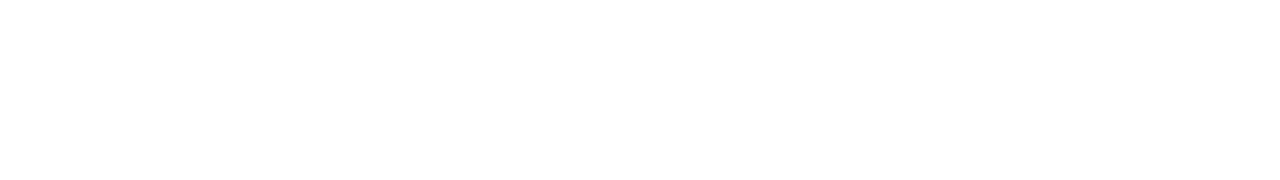
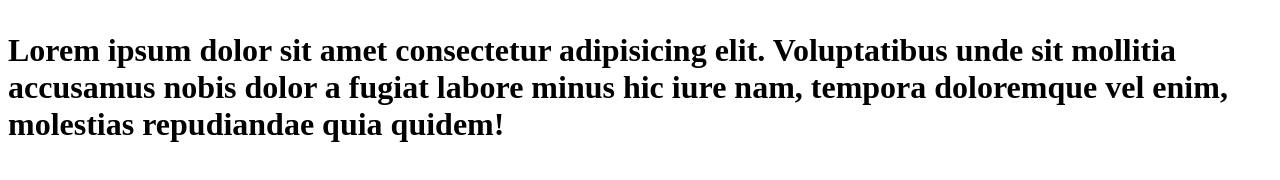
Before and after one commit to wang10181/week1-test, a plain HTML site: page index.html in a window 1280 px wide. Drawn offline with Linux system fonts and the light colour scheme.

Commit message:
testmodify2

```diff
--- a/index.html
+++ b/index.html
@@ -7,6 +7,11 @@
     <title>Week1 test</title>
 </head>
 <body>
+    <main>
+        <h1>
+            <p>Lorem ipsum dolor sit amet consectetur adipisicing elit. Voluptatibus unde sit mollitia accusamus nobis dolor a fugiat labore minus hic iure nam, tempora doloremque vel enim, molestias repudiandae quia quidem!</p>
+        </h1>
+    </main>
 
 </body>
 </html>
```
